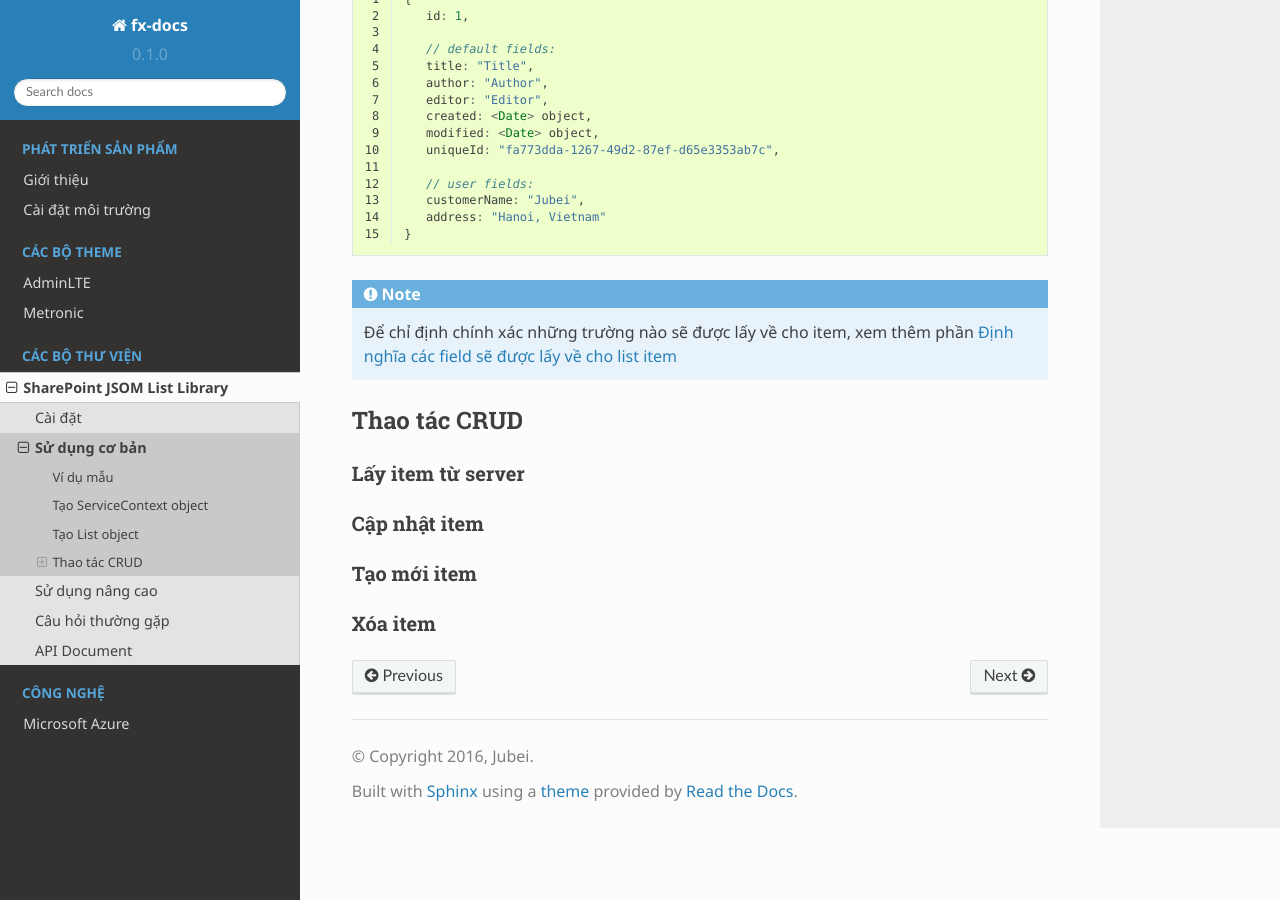
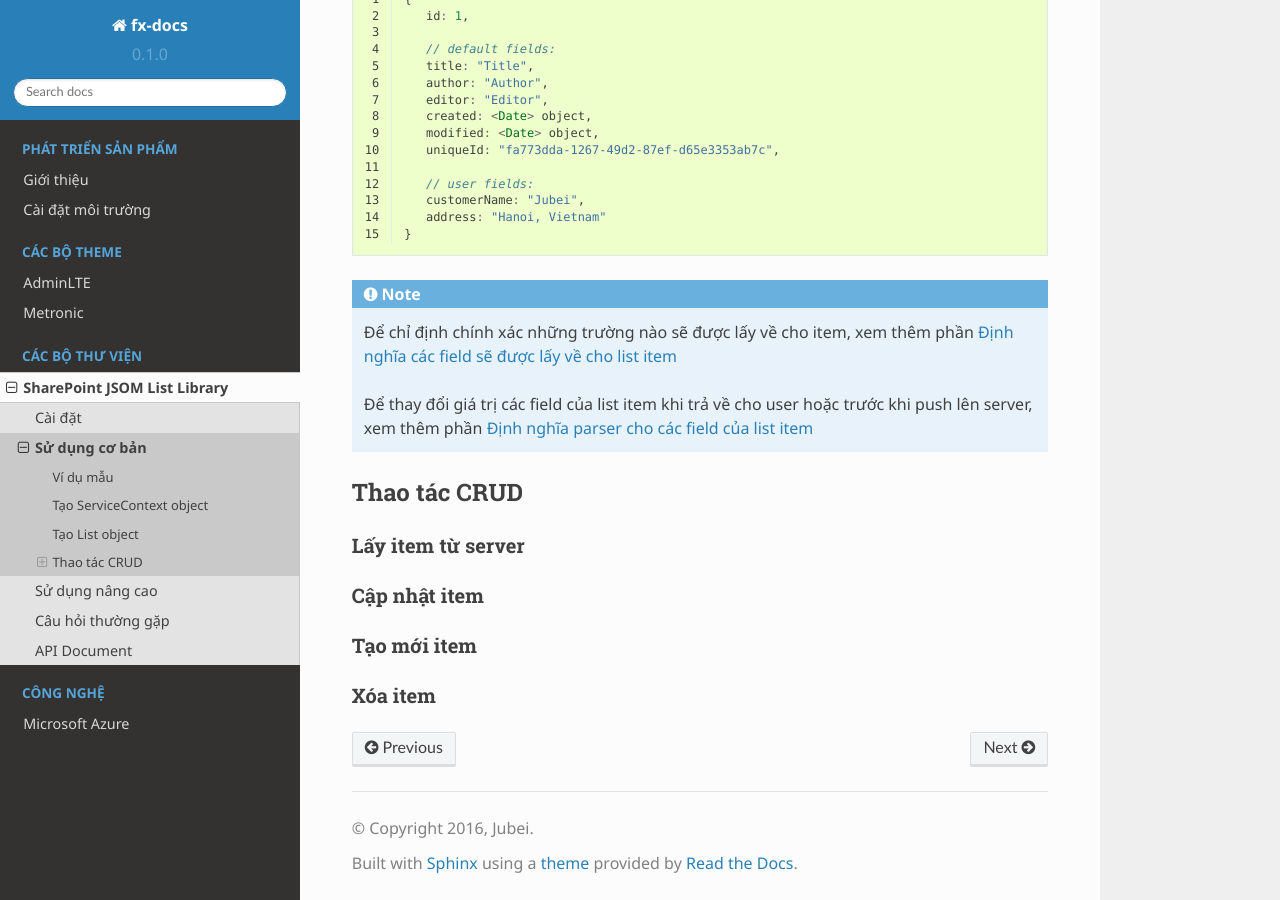
Before and after one commit to fanxipan/fx-docs, a Sphinx documentation site: the page built from docs/modules/code-libraries/sp-jsom-list/basic-usage/index.rst, in a window 1280 px wide and 900 px high, scrolled down 2007 px. Built offline with Sphinx 7.4.7 and the Read the Docs theme 2.0.0, drawn with Linux system fonts in a browser that asks for light colours.

Commit message:
no message

```diff
--- a/docs/modules/code-libraries/sp-jsom-list/basic-usage/create-list-object.data.rst
+++ b/docs/modules/code-libraries/sp-jsom-list/basic-usage/create-list-object.data.rst
@@ -55,3 +55,6 @@ Trong ví dụ trên thì object ``customer`` sẽ có dạng như sau:
 
    Để chỉ định chính xác những trường nào sẽ được lấy về cho item, xem thêm phần
    :ref:`jsom-advance-usage-list-definition-fields-config`
+
+   Để thay đổi giá trị các field của list item khi trả về cho user hoặc trước
+   khi push lên server, xem thêm phần :ref:`jsom-advance-usage-list-definition-fields-parsing`
```
